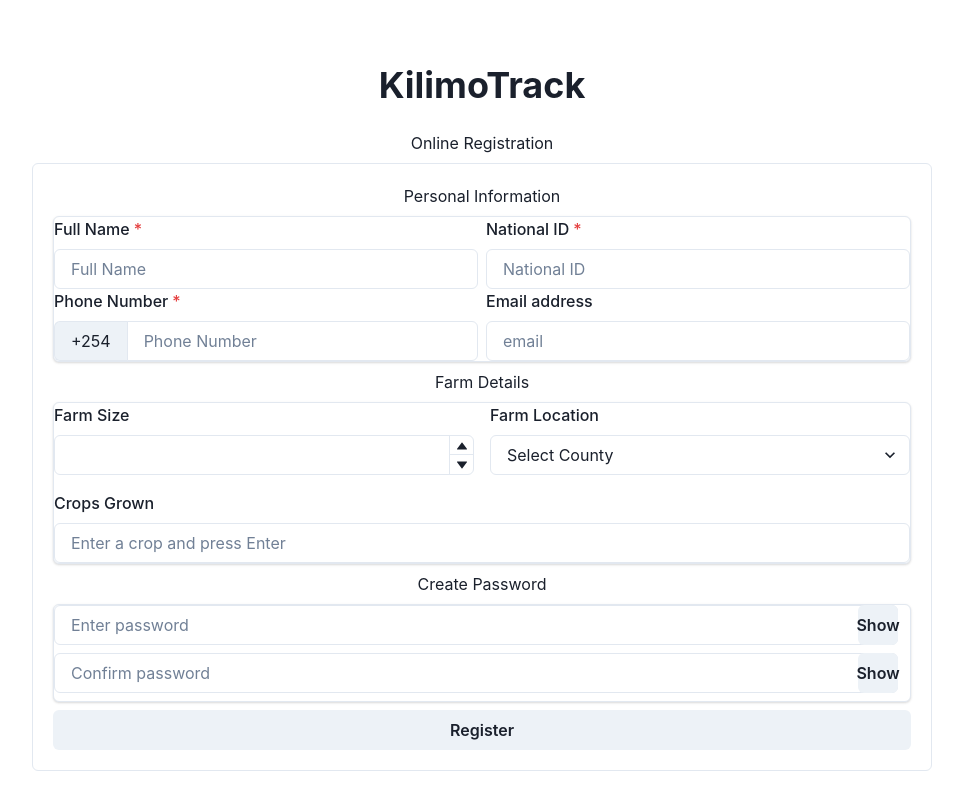
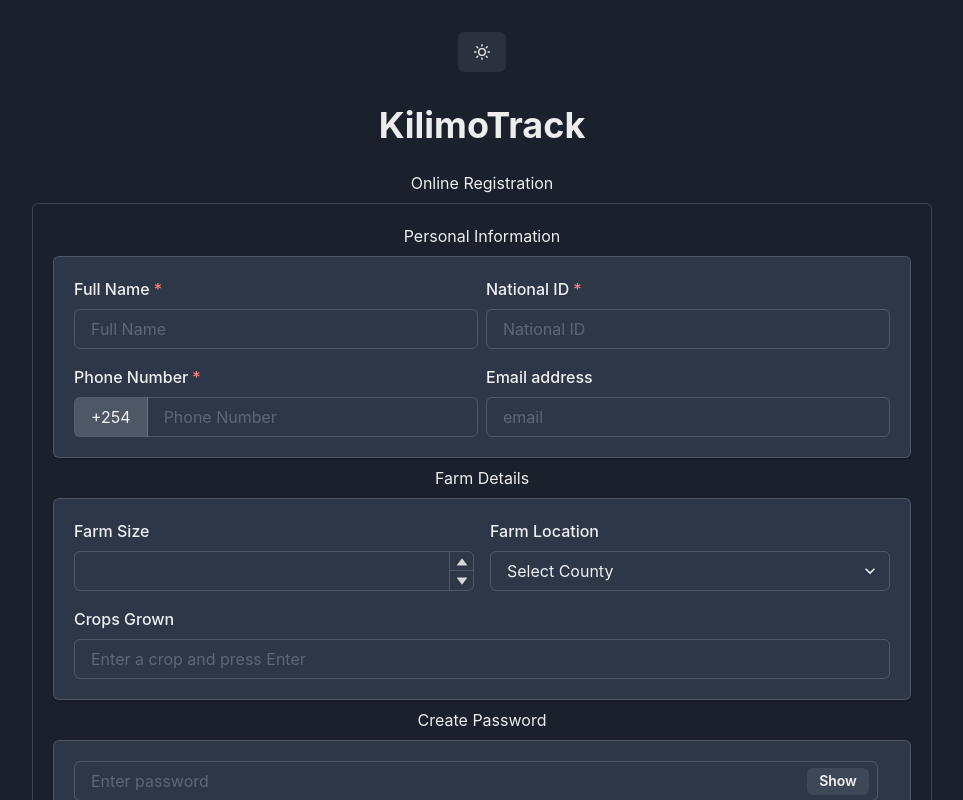
Before and after one commit to see-3pO/KilimoTrack, a React (Vite) app in the folder FrontEnd/KilimoTrack/: page / in a window 1280 px wide. Shown: the top 800 px of the page, without its empty margins (158-1121 px from the left). Built offline with nearby package versions, Linux system fonts and the light colour scheme.

Commit message:
Added a color mode switch button

```diff
--- a/FrontEnd/KilimoTrack/src/App.tsx
+++ b/FrontEnd/KilimoTrack/src/App.tsx
@@ -1,9 +1,13 @@
 import "./App.css";
+import ColorModeSwitch from "./components/ColorModeSwitch";
 import Register from "./pages/registration/Register";
 
 function App() {
   return(
+    <>
+    <ColorModeSwitch />
     <Register />
+    </>
   );
 }
 
--- /dev/null
+++ b/FrontEnd/KilimoTrack/src/components/ColorModeSwitch.tsx
@@ -0,0 +1,15 @@
+import { Button, useColorMode } from "@chakra-ui/react";
+import { SunIcon, MoonIcon } from '@chakra-ui/icons';
+
+
+const ColorModeSwitch = () => {
+  const {toggleColorMode, colorMode} = useColorMode();
+  return (
+    <Button onClick={toggleColorMode}>
+        {colorMode === 'dark' ? <SunIcon /> : <MoonIcon />}
+    </Button>
+
+  );
+};
+
+export default ColorModeSwitch;
--- a/FrontEnd/KilimoTrack/src/main.tsx
+++ b/FrontEnd/KilimoTrack/src/main.tsx
@@ -1,12 +1,14 @@
 import React from "react";
 import ReactDOM from "react-dom/client";
-import { ChakraProvider } from "@chakra-ui/react";
+import { ChakraProvider, ColorModeScript } from "@chakra-ui/react";
+import theme from "./theme.ts";
 import App from "./App.tsx";
 import "./index.css";
 
 ReactDOM.createRoot(document.getElementById("root")!).render(
   <React.StrictMode>
-    <ChakraProvider>
+    <ChakraProvider theme={theme}>
+      <ColorModeScript initialColorMode={theme.config.initialColorMode} />
       <App />
     </ChakraProvider>
   </React.StrictMode>
--- a/FrontEnd/KilimoTrack/src/pages/registration/Register.tsx
+++ b/FrontEnd/KilimoTrack/src/pages/registration/Register.tsx
@@ -59,13 +59,14 @@ const Register = () => {
               <Text>Online Registration</Text>
             </VStack>
 
-            <Card variant="outline" minWidth="900px" >
+            <Card variant="outline" minWidth="900px">
               <CardBody>
                 <form>
                   <Stack>
                     {/* personal info */}
                     <Text>Personal Information</Text>
                     <Card>
+                      <CardBody>
                         <HStack>
                           <FormControl isRequired>
                             <FormLabel size="sm">Full Name</FormLabel>
@@ -77,7 +78,7 @@ const Register = () => {
                           </FormControl>
                         </HStack>
 
-                      <HStack>
+                        <HStack mt={4}>
                           <FormControl isRequired>
                             <FormLabel size="sm">Phone Number</FormLabel>
                             <InputGroup>
@@ -90,11 +91,13 @@ const Register = () => {
                             <Input type="email" placeholder="email" />
                           </FormControl>
                         </HStack>
+                      </CardBody>
                     </Card>
 
                     {/* farm section */}
                     <Text>Farm Details</Text>
                     <Card>
+                      <CardBody>
                         <HStack spacing={4}>
                           <FormControl>
                             <FormLabel>Farm Size</FormLabel>
@@ -142,11 +145,13 @@ const Register = () => {
                             onKeyDown={handleInputCrop}
                           />
                         </FormControl>
+                      </CardBody>
                     </Card>
 
                     {/* password section */}
                     <Text>Create Password</Text>
                     <Card>
+                      <CardBody>
                         <FormControl>
                           <FormLabel>
                             <InputGroup>
@@ -154,8 +159,12 @@ const Register = () => {
                                 type={showPassword ? "text" : "password"}
                                 placeholder="Enter password"
                               />
-                            <InputRightElement>
-                              <Button onClick={handleShowPassword}>
+                              <InputRightElement width="5rem">
+                                <Button
+                                  h="1.7rem"
+                                  size="sm"
+                                  onClick={handleShowPassword}
+                                >
                                   {showPassword ? "Hide" : "Show"}
                                 </Button>
                               </InputRightElement>
@@ -171,20 +180,27 @@ const Register = () => {
                                 type={showPassword ? "text" : "password"}
                                 placeholder="Confirm password"
                               />
-                            <InputRightElement>
-                              <Button onClick={handleShowPassword}>
+                              <InputRightElement width="5rem">
+                                <Button
+                                  h="1.7rem"
+                                  size="sm"
+                                  onClick={handleShowPassword}
+                                >
                                   {showPassword ? "Hide" : "Show"}
                                 </Button>
                               </InputRightElement>
                             </InputGroup>
                           </FormLabel>
                         </FormControl>
+                      </CardBody>
                     </Card>
 
                     {/* Register Button */}
-                    <Button size="md" variant="solid">
+                    <Center>
+                      <Button size="md" width="150px" variant="solid">
                         Register
                       </Button>
+                    </Center>
                   </Stack>
                 </form>
               </CardBody>
--- a/FrontEnd/KilimoTrack/src/theme.ts
+++ b/FrontEnd/KilimoTrack/src/theme.ts
@@ -0,0 +1,14 @@
+import { extendTheme, type ThemeConfig } from "@chakra-ui/react";
+
+// color mode configuration
+const config: ThemeConfig = {
+  initialColorMode: "dark",
+  useSystemColorMode: false,
+};
+
+// extending the theme
+const theme = extendTheme({
+  config,
+});
+
+export default theme;
--- /dev/null
+++ b/FrontEnd/package.json
@@ -0,0 +1,5 @@
+{
+  "dependencies": {
+    "@chakra-ui/icons": "^2.1.1"
+  }
+}
```
Also changed, not shown: 1 other file (tests, documents, lock files or other folders). Lines whose indentation alone changed are shown as unchanged.
